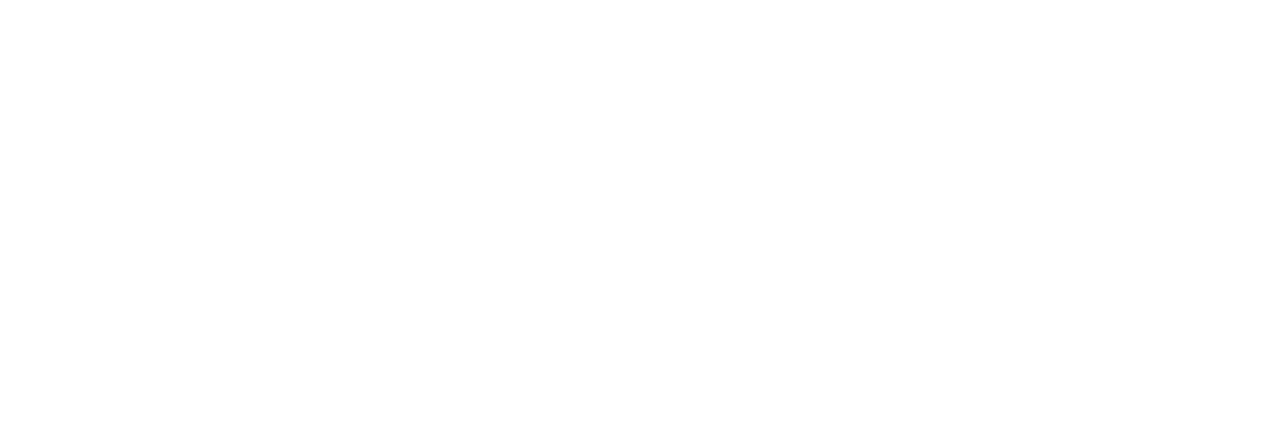
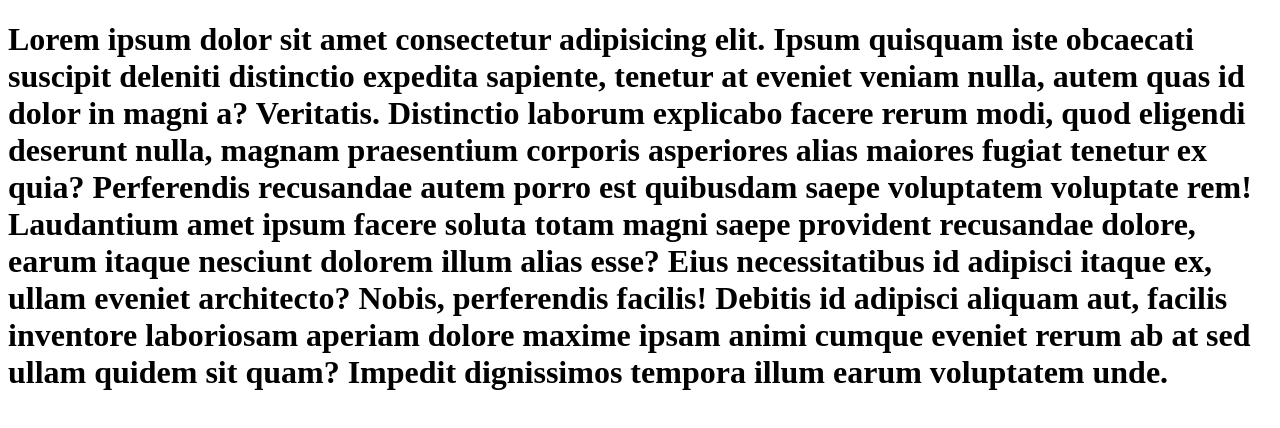
Before and after one commit to Ismael1699/Prueba-branch, a plain HTML site: page index.html in a window 1280 px wide. Drawn offline with Linux system fonts and the light colour scheme.

Commit message:
se agrego a index un titulo lorem

```diff
--- a/index.html
+++ b/index.html
@@ -6,5 +6,21 @@
     <meta name="viewport" content="width=device-width, initial-scale=1.0" />
     <title>Document</title>
   </head>
-  <body></body>
+  <body>
+    <h1>
+      Lorem ipsum dolor sit amet consectetur adipisicing elit. Ipsum quisquam
+      iste obcaecati suscipit deleniti distinctio expedita sapiente, tenetur at
+      eveniet veniam nulla, autem quas id dolor in magni a? Veritatis.
+      Distinctio laborum explicabo facere rerum modi, quod eligendi deserunt
+      nulla, magnam praesentium corporis asperiores alias maiores fugiat tenetur
+      ex quia? Perferendis recusandae autem porro est quibusdam saepe voluptatem
+      voluptate rem! Laudantium amet ipsum facere soluta totam magni saepe
+      provident recusandae dolore, earum itaque nesciunt dolorem illum alias
+      esse? Eius necessitatibus id adipisci itaque ex, ullam eveniet architecto?
+      Nobis, perferendis facilis! Debitis id adipisci aliquam aut, facilis
+      inventore laboriosam aperiam dolore maxime ipsam animi cumque eveniet
+      rerum ab at sed ullam quidem sit quam? Impedit dignissimos tempora illum
+      earum voluptatem unde.
+    </h1>
+  </body>
 </html>
```
